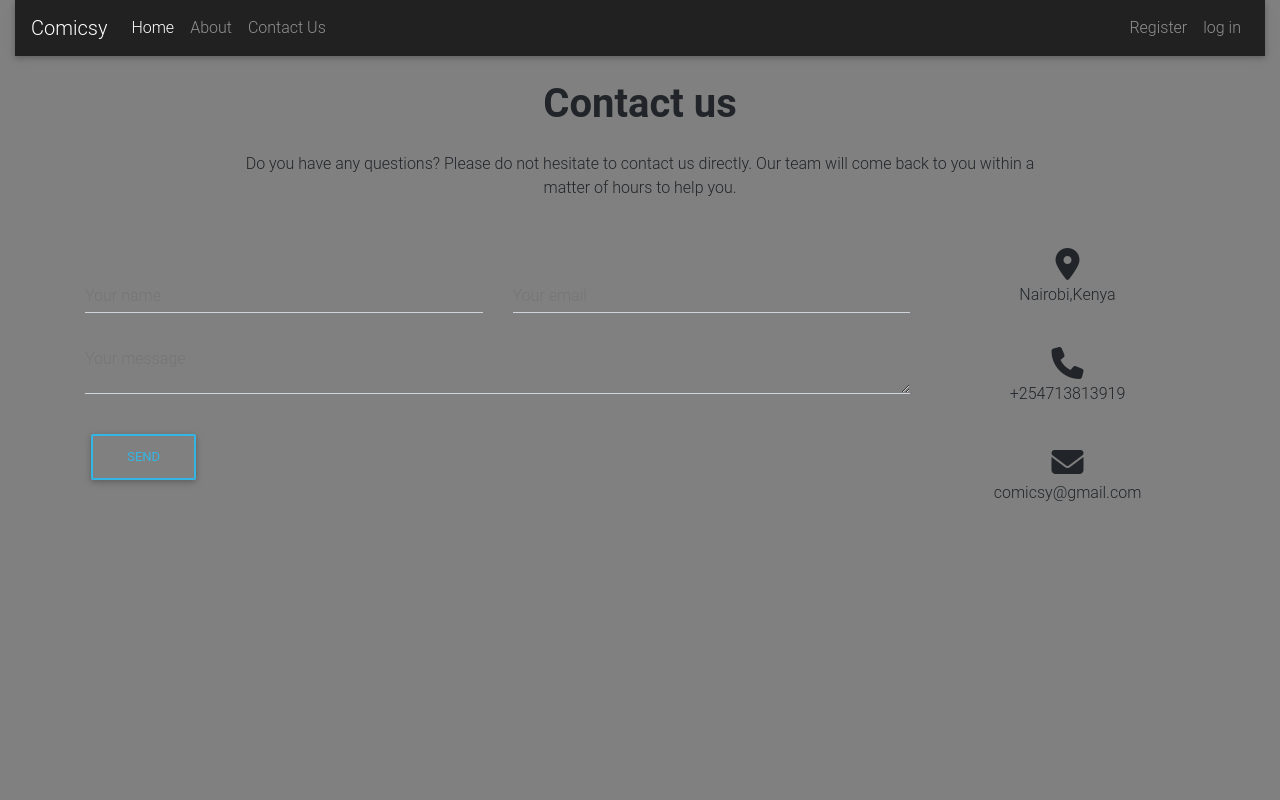
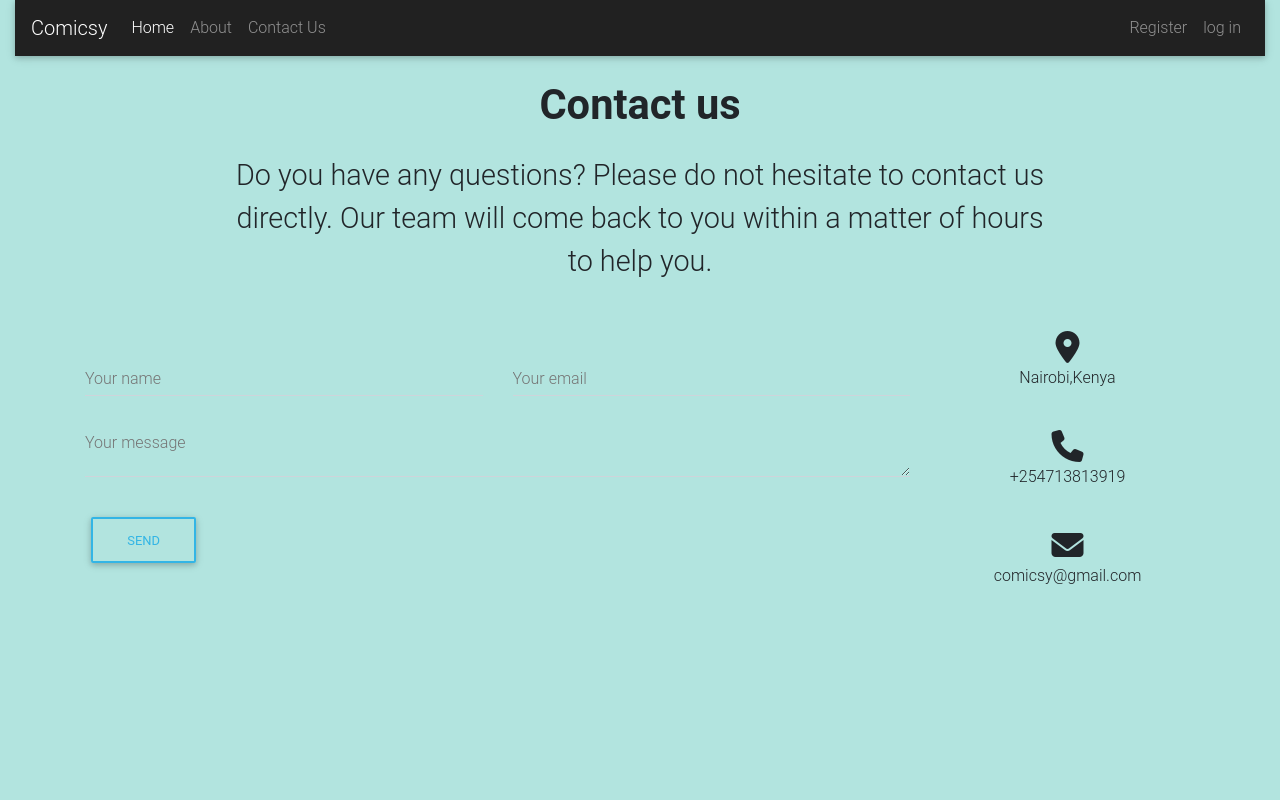
Before and after one commit to SkimaniKings/comicsy, a Flask app: page /contacts in a window 1280 px wide. Run offline with Flask 2, Linux system fonts and the light colour scheme; some libraries are stand-ins or nearby versions.

Commit message:
add background color

```diff
--- a/comics/static/index.css
+++ b/comics/static/index.css
@@ -9,7 +9,7 @@
 }
 h5 {
     color:white;
-    font-size:2rem;
+    font-size:2.3rem;
     font-family: 'Segoe UI', Tahoma, Geneva, Verdana, sans-serif;
 }
 /* .abdi {
--- a/comics/static/main.css
+++ b/comics/static/main.css
@@ -1,7 +1,7 @@
 body {
     /* background:linear-gradient(rgba(0, 0, 0, 0.6), rgba(0, 0, 0, 0.6)), url(https://cdn.wallpapersafari.com/99/44/Pv2qmk.jpg) no-repeat center center/cover; */
     height:100vh;
-    background-color: gray;
+    background-color: rgba(0,168,150, 0.3);
 }
 nav {
   background: purple;
@@ -23,9 +23,15 @@ nav a:hover {
 }
 .text-bold {
   font-family: 'Nosifer', cursive;
-  color:white;
+  color:black;
 }
 .simony {
-  color:white;
+  color:black;
+}
+.step {
+  font-size: 2.6rem;
 
 }
+.stepp{
+  font-size: 1.8rem;
+}
--- a/comics/templates/contacts.html
+++ b/comics/templates/contacts.html
@@ -4,9 +4,9 @@
     <section class="mb-4">
 
         <!--Section heading-->
-        <h2 class="h1-responsive font-weight-bold text-center my-4">Contact us</h2>
+        <h2 class="h1-responsive font-weight-bold text-center my-4 step">Contact us</h2>
         <!--Section description-->
-        <p class="text-center w-responsive mx-auto mb-5">Do you have any questions? Please do not hesitate to contact us
+        <p class="text-center w-responsive mx-auto mb-5 stepp">Do you have any questions? Please do not hesitate to contact us
             directly. Our team will come back to you within
             a matter of hours to help you.</p>
 
```
Also changed, not shown: README.md, comics/static/images/Screenshot .png (added).
